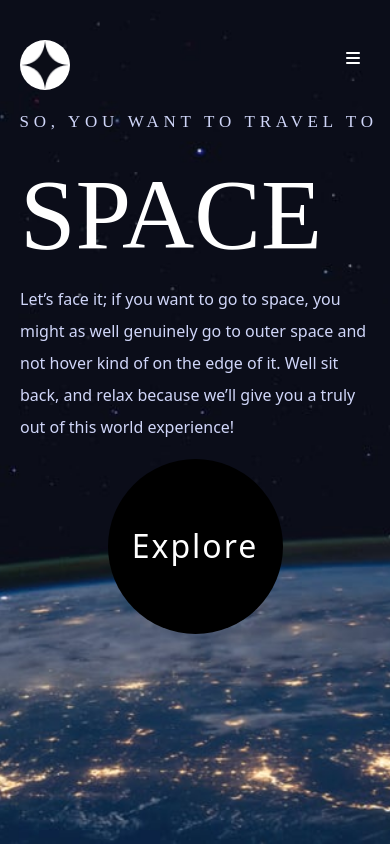
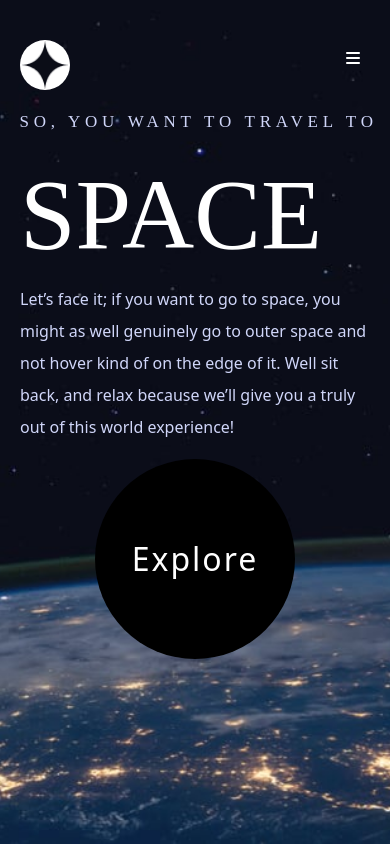
Before and after one commit to Adeolade1st/space-tourism-site, a React (Create React App) app: page / in a window 390 px wide. In both pictures the pointer is over the button "Explore". Built offline with nearby package versions, Linux system fonts and the light colour scheme.

Commit message:
Explore button

```diff
--- a/src/Pages/styles/homepage.css
+++ b/src/Pages/styles/homepage.css
@@ -152,15 +152,10 @@
         font-size: 100px;
     }
 
-    .explore {
-        width: 150px;
-        height: 150px;
-    }
-
     .explore:hover {
-        width: 175px;
-        height: 175px;
-        border-radius: 87.5px;
+        width: 200px;
+        height: 200px;
+        border-radius: 100px;
         background-color: black;
         color: white;
     }
```
